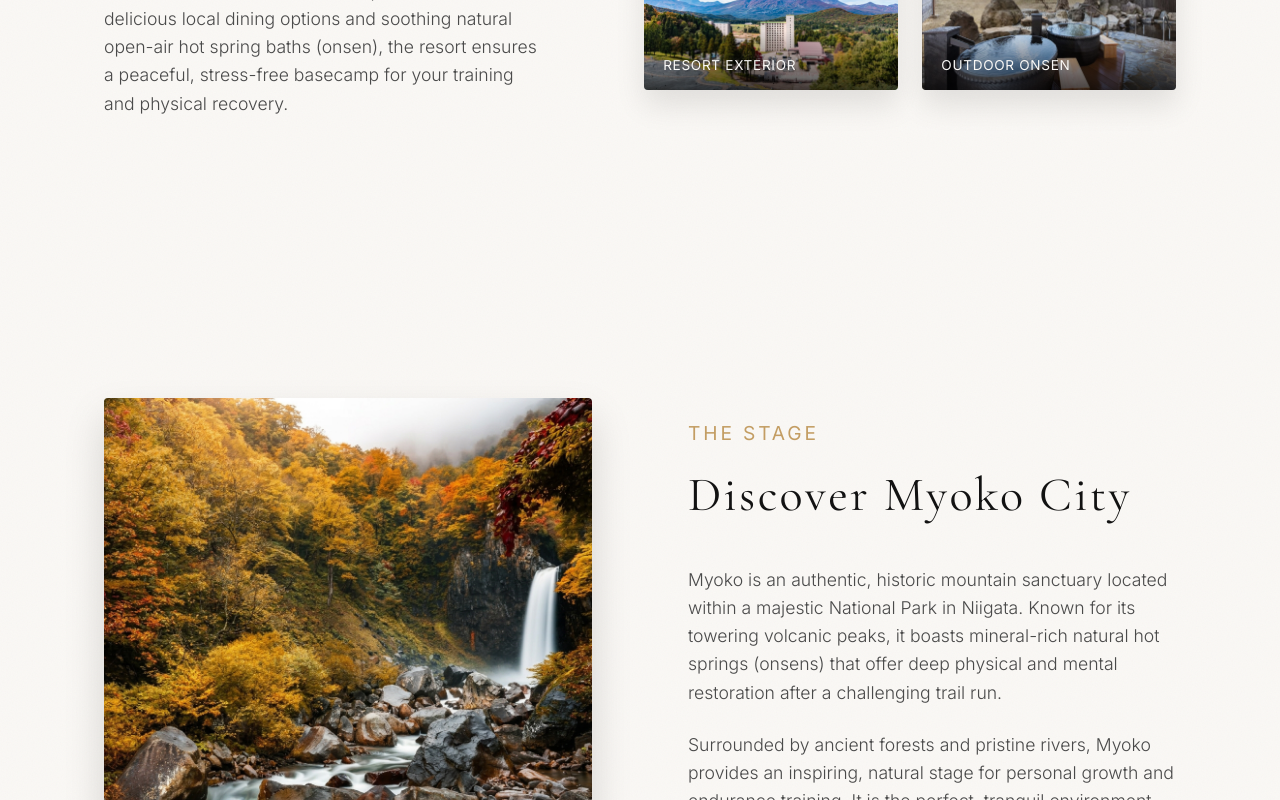
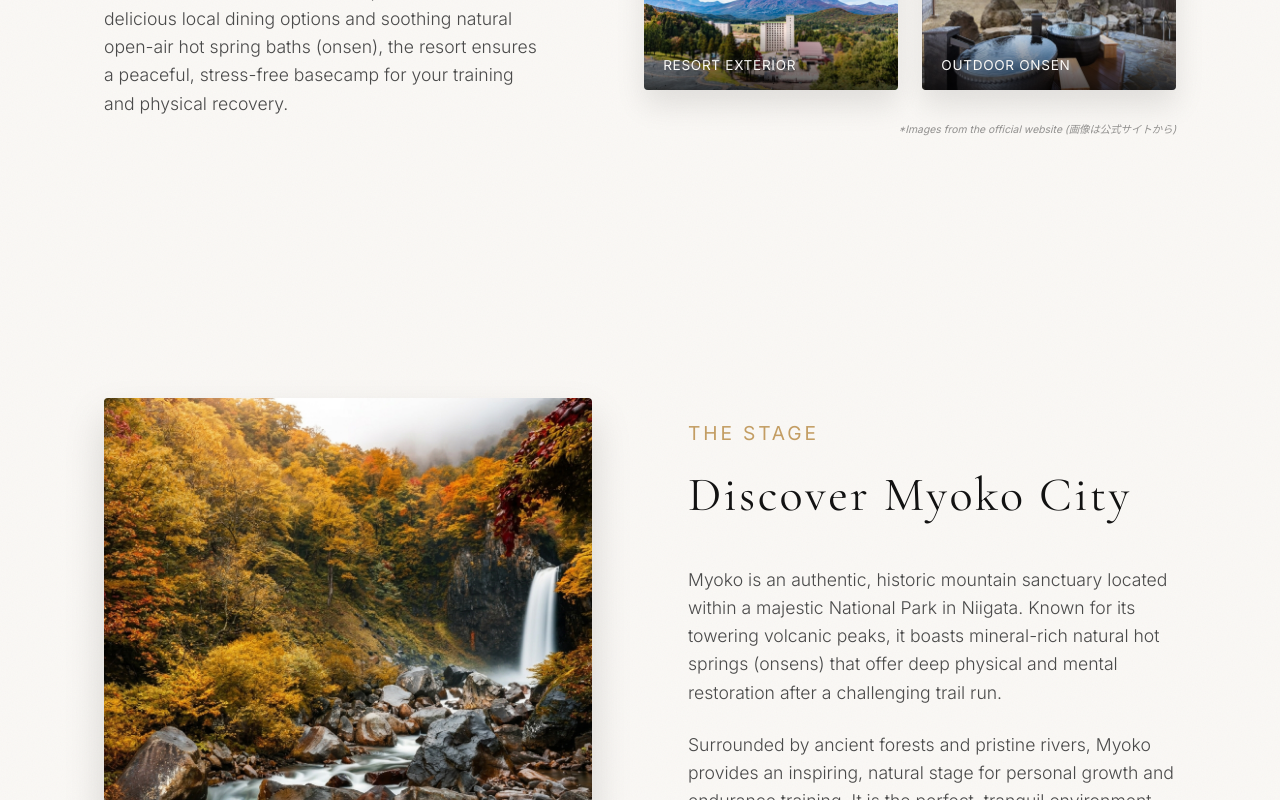
Before and after one commit to masudayasuhisa/touch-the-sky-japan, a Next.js app: page /myoko/02 in a window 1280 px wide. Shown: the part 3900-4700 px from the top of the page. Built offline with nearby package versions, Linux system fonts and the light colour scheme; no server answers.

Commit message:
Fix Google Map location to correct resort entity and correct image credit text visibility

```diff
--- a/app/myoko/02/page.jsx
+++ b/app/myoko/02/page.jsx
@@ -257,7 +257,7 @@ ${formData.message}`;
               <div className="gallery-label">Outdoor Onsen</div>
             </div>
           </div>
-          <p className="image-credit animate-up" style={{ fontSize: '0.65rem', opacity: 0.4, textAlign: 'right', marginTop: '0.5rem', width: '100%', fontStyle: 'italic', color: 'var(--color-text-light)' }}>
+          <p className="image-credit" style={{ fontSize: '0.65rem', opacity: 0.5, textAlign: 'right', marginTop: '0.5rem', width: '100%', fontStyle: 'italic', color: 'var(--color-text-dark)' }}>
             *Images from the official website (画像は公式サイトから)
           </p>
         </div>
@@ -387,7 +387,7 @@ ${formData.message}`;
         <div className="access-container">
           <div className="access-map animate-up">
             <iframe
-              src="https://www.google.com/maps/embed?pb=!1m18!1m12!1m3!1d3202.812347648356!2d138.22557437648344!3d36.91522036494323!2m3!1f0!2f0!3f0!3m2!1i1024!2i768!4f13.1!3m3!1m2!1s0x5ff61b8f58310c13%3A0x6e788c7e42d76f3c!2sAPA%20Resort%20Joetsu%20Myoko!5e0!3m2!1sen!2sjp!4v1720523456789!5m2!1sen!2sjp"
+              src="https://www.google.com/maps/embed?pb=!1m18!1m12!1m3!1d3202.999999999999!2d138.2514134!3d36.9022134!2m3!1f0!2f0!3f0!3m2!1i1024!2i768!4f13.1!3m3!1m2!1s0x5ff617b3f0a49617%3A0x57e2a4270dcada0b!2z44Ki44OR44Ob44OG44Or77yG44Oq44K-44O844OI44CA5LiK6LaK5am56auY!5e0!3m2!1sja!2sjp!4v1720512345678!5m2!1sja!2sjp"
               width="100%"
               height="450"
               style={{ border: 0, borderRadius: '4px', boxShadow: '0 20px 40px rgba(0,0,0,0.1)' }}
```
